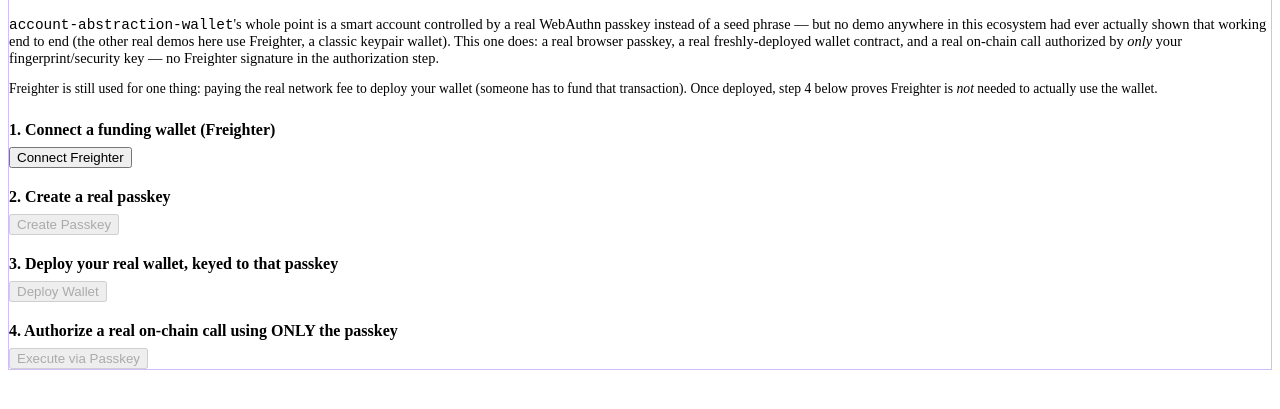
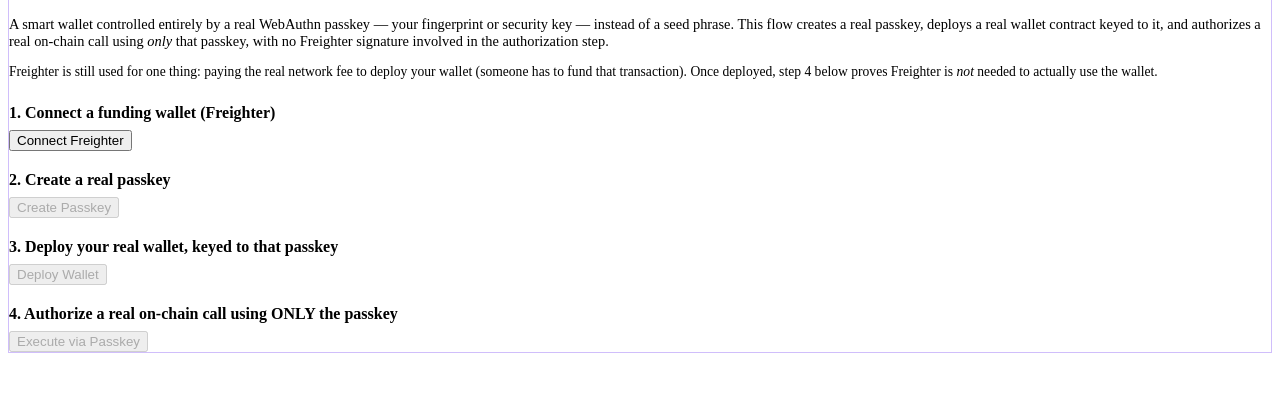
Before and after one commit to stellar-gasless-net/gasless-relayer-dashboard, a website with bundled scripts: page index.html in a window 1280 px wide. Both pictures are taken after a click on the item "Passkey Wallet". Shown: the part 301-710 px from the top of the page. Built offline with nearby package versions, Linux system fonts and the light colour scheme.

Commit message:
Remove internal function names and defensive dev-notes phrasing from Session Key and Passkey panel copy

```diff
--- a/index.html
+++ b/index.html
@@ -232,9 +232,8 @@
       <div class="card" style="margin-bottom: 2rem; border: 1px solid rgba(16, 185, 129, 0.4);">
         <h3 style="margin-top:0; color: var(--accent-green);">Session Key Permissions (Real)</h3>
         <p style="color: var(--text-muted); font-size: 0.9rem;">
-          Real, live reads from a deployed <code>account-abstraction-wallet</code> contract's
-          <code>get_session_key</code> — the exact permissions its own <code>__check_auth</code> enforces on-chain,
-          not a separate summary that could drift from what's actually checked. No wallet connection needed to view this;
+          Real, live permissions read directly from a deployed smart-wallet contract on testnet — not a separate
+          summary that could drift from what's actually enforced on-chain. No wallet connection needed to view this;
           it's public on-chain state.
         </p>
         <div style="display:flex; gap:0.75rem; margin-bottom:1rem; flex-wrap: wrap;">
@@ -270,11 +269,10 @@
       <div class="card" style="margin-bottom: 2rem; border: 1px solid rgba(139, 92, 246, 0.4);">
         <h3 style="margin-top:0; color: #a78bfa;">Real Passkey Smart Account (Real)</h3>
         <p style="color: var(--text-muted); font-size: 0.9rem;">
-          <code>account-abstraction-wallet</code>'s whole point is a smart account controlled by a real WebAuthn
-          passkey instead of a seed phrase — but no demo anywhere in this ecosystem had ever actually shown that
-          working end to end (the other real demos here use Freighter, a classic keypair wallet). This one does:
-          a real browser passkey, a real freshly-deployed wallet contract, and a real on-chain call authorized
-          by <em>only</em> your fingerprint/security key — no Freighter signature in the authorization step.
+          A smart wallet controlled entirely by a real WebAuthn passkey — your fingerprint or security key — instead
+          of a seed phrase. This flow creates a real passkey, deploys a real wallet contract keyed to it, and
+          authorizes a real on-chain call using <em>only</em> that passkey, with no Freighter signature involved in
+          the authorization step.
         </p>
         <p style="color: var(--text-muted); font-size: 0.85rem;">
           Freighter is still used for one thing: paying the real network fee to deploy your wallet (someone has to
```
